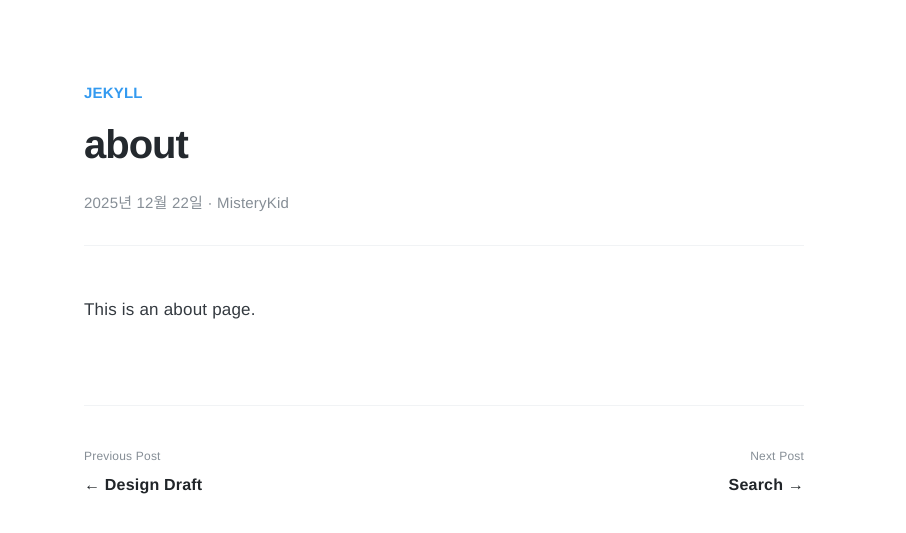
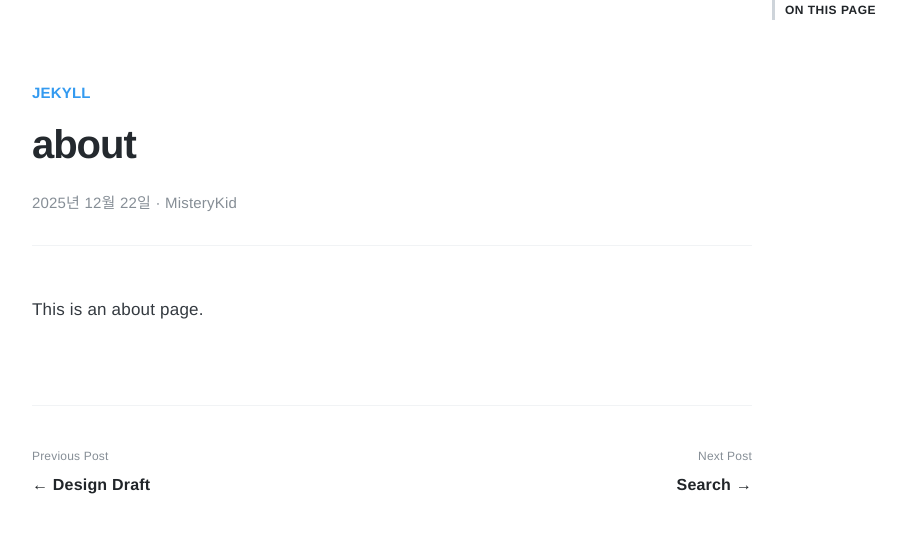
Before and after one commit to MisteryKid/MisteryKid.github.io, a Jekyll site: the page built from _pages/about.md, in a window 1280 px wide. Shown: the top 533 px of the page, without its empty margins (196-1102 px from the left). Built offline with Jekyll 4.4.1, drawn with Linux system fonts in a browser that asks for light colours.

Commit message:
ㅁ로ㅗㅓㅓㅏ

```diff
--- a/_layouts/post.html
+++ b/_layouts/post.html
@@ -107,13 +107,56 @@
             overflow-y: auto; /* 목록 길어지면 스크롤 */
         }
 
-        .sidebar-right-fake {
-        width: 280px;       /* 왼쪽 사이드바와 똑같은 너비 */
-        margin-left: 60px;  /* 왼쪽 사이드바 여백과 똑같은 여백 */
-        display: none;      /* 기본은 숨김 */
-        flex-shrink: 0;     /* 본문 밀려도 줄어들지 않음 */
-    }
+        .sidebar-right {
+            width: 280px;
+            margin-left: 60px;
+            position: sticky;
+            top: 100px;
+            display: none; /* 기본 숨김 */
+            max-height: calc(100vh - 150px);
+            overflow-y: auto;
+        }
+        /* 목차 스타일 */
+        .toc-title {
+            font-size: 12px;
+            font-weight: 700;
+            color: #212529;
+            text-transform: uppercase;
+            margin-bottom: 12px;
+            letter-spacing: 0.5px;
+            padding-left: 10px;
+            border-left: 3px solid #ced4da;
+        }
 
+        .toc-link {
+            display: block;
+            font-size: 14px;
+            color: #868e96;
+            text-decoration: none;
+            padding: 4px 10px;
+            line-height: 1.5;
+            border-radius: 4px;
+            transition: all 0.2s;
+            margin-bottom: 4px;
+        }
+
+        .toc-link:hover {
+            color: #212529;
+            background-color: #f8f9fa;
+        }
+
+        /* H3 태그(소소제목)는 약간 들여쓰기 */
+        .toc-link.sub-item {
+            padding-left: 24px;
+            font-size: 13px;
+        }
+
+        /* 현재 읽고 있는 위치 강조 (Active) */
+        .toc-link.active {
+            color: #228be6; /* 파란색 강조 */
+            font-weight: 600;
+            background-color: #e7f5ff;
+        }
         /* 1200px 이상일 때만 사이드바 표시 */
         @media (min-width: 1450px) {
             .sidebar-left { display: block; }
@@ -257,7 +300,10 @@
             </div>
         </div>
 
-        <div class="sidebar-right-fake"></div>
+        <div class="sidebar-right-fake">
+            <div class="toc-title">On this page</div>
+            <div id="toc-content" class="toc-list"></div>
+        </div>
 
     </div>
 
```
